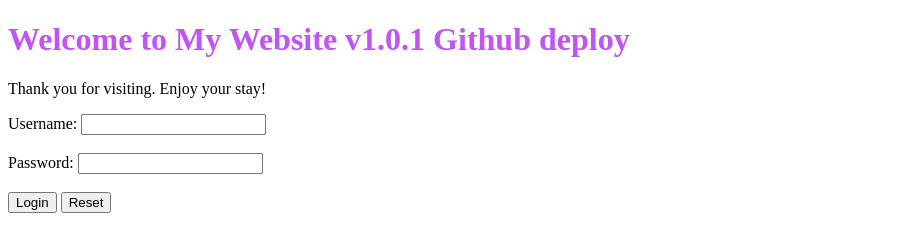
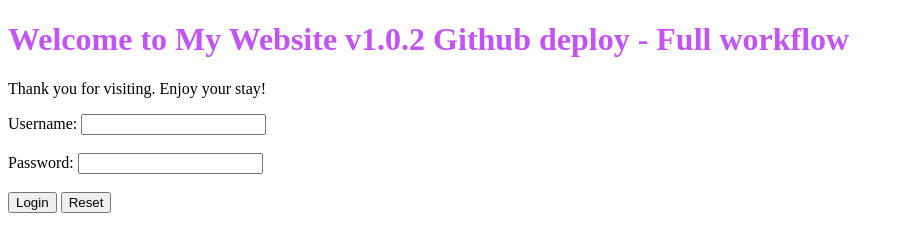
Before and after one commit to longpham5/nodejs-githubaction-ecs-blue-green, a website: page public/index.html in a window 1280 px wide. Shown: the whole page, without its empty margins (0-904 px from the left). Drawn offline with Linux system fonts and the light colour scheme.

Commit message:
Add Blue-Green full workflow

```diff
--- a/public/index.html
+++ b/public/index.html
@@ -7,7 +7,7 @@
 </head>
 
 <body>
-    <h1 id="welcome" style="color: #C253F5;">Welcome to My Website v1.0.1 Github deploy</h1>
+    <h1 id="welcome" style="color: #C253F5;">Welcome to My Website v1.0.2 Github deploy - Full workflow</h1>
     <p>Thank you for visiting. Enjoy your stay!</p>
 
     <form action="/api/login" method="POST">
```
Also changed, not shown: .github/workflows/blue-green-deployment.yml (added).
